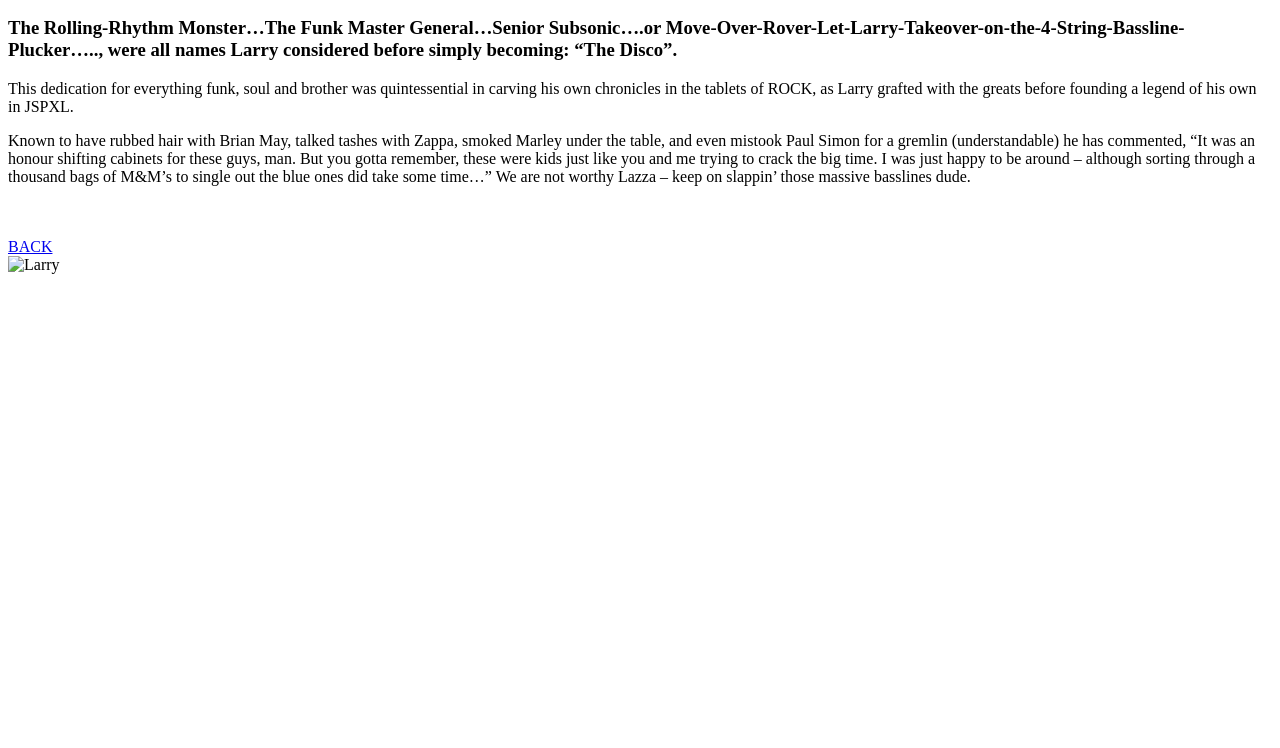
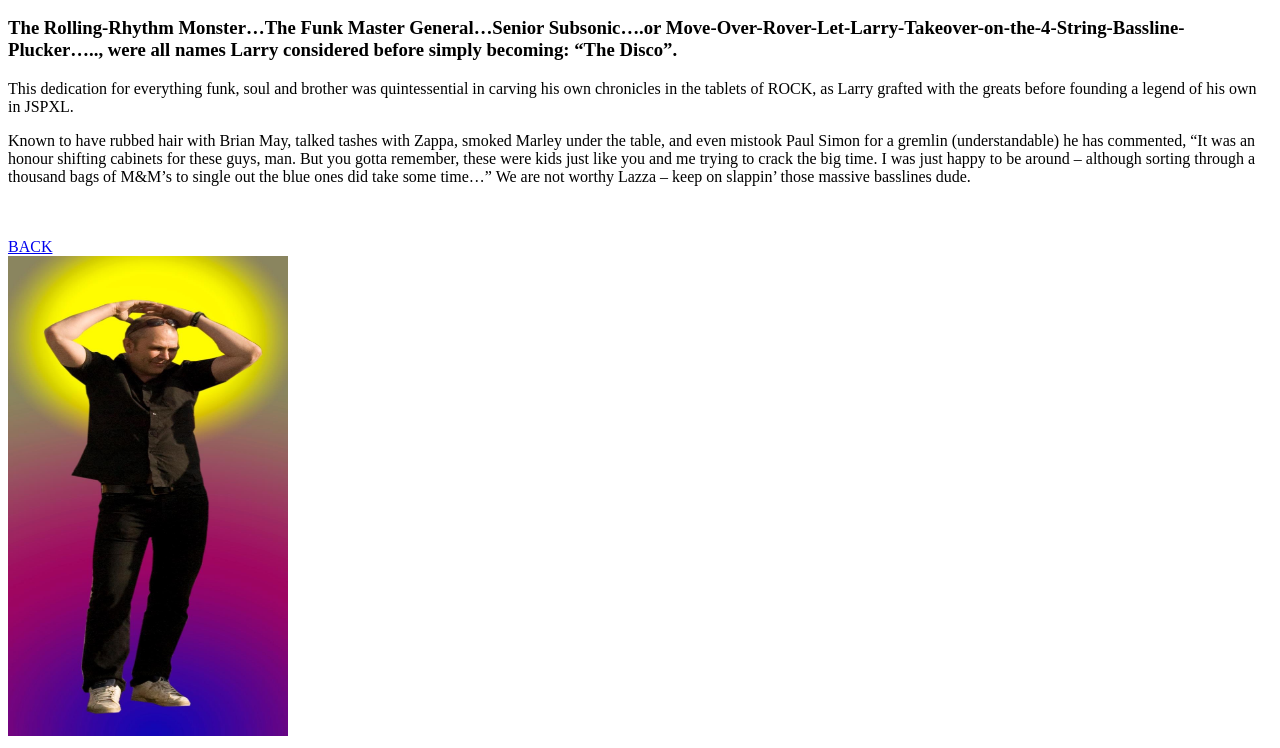
Before and after one commit to bobulous3/WetDogz, a plain HTML site: page Larry.html in a window 1280 px wide. Shown: the part 110-858 px from the top of the page. Before the commit the page ends 800 px from the top, so only its background shows below. Drawn offline with Linux system fonts and the light colour scheme.

Commit message:
Update Larry.html

```diff
--- a/Larry.html
+++ b/Larry.html
@@ -21,7 +21,7 @@
 <a href="JSPXL.html">BACK</a>
 <br>
 
-  <img src="Images/Larry.jpg" alt="Larry" style="width:280px;height:480px;">
+  <img src="Images/Larry2.JPG" alt="Larry" style="width:280px;height:480px;">
   <br>
 
   </body>
```
